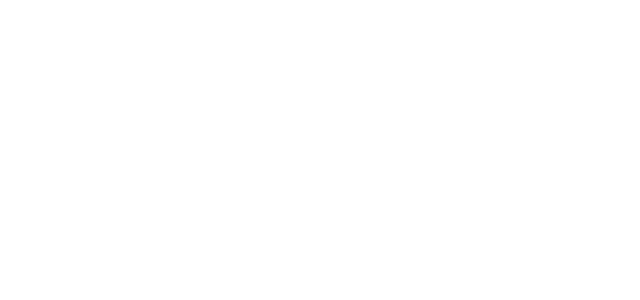
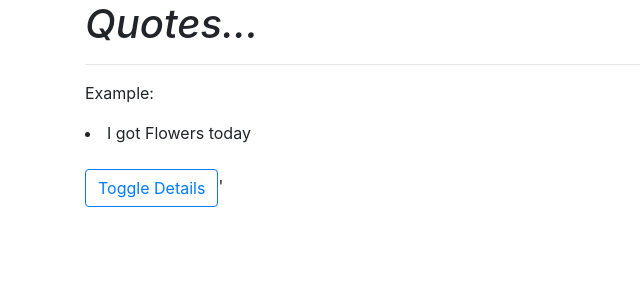
Before and after one commit to joannekoye/quotes, an Angular app: page / in a window 1280 px wide. Shown: the top 300 px of the page, without its empty margins (0-640 px from the left). Built offline with nearby package versions, Linux system fonts and the light colour scheme.

Commit message:
edit quote details

```diff
--- a/src/app/quote-detail/quote-detail.component.html
+++ b/src/app/quote-detail/quote-detail.component.html
@@ -1 +1,4 @@
-<p>quote-detail works!</p>
+<p><strong>Quote by: </strong>{{ quote.author }}</p>
+<br>
+<p><strong>Submitted by: </strong>{{ quote.submitPerson}} </p>
+<br>
--- a/src/app/quote-detail/quote-detail.component.ts
+++ b/src/app/quote-detail/quote-detail.component.ts
@@ -1,4 +1,5 @@
-import { Component, OnInit } from '@angular/core';
+import { Component, OnInit, Input, Output, EventEmitter } from '@angular/core';
+import { Quote } from '../quote'
 
 @Component({
   selector: 'app-quote-detail',
@@ -7,6 +8,9 @@ import { Component, OnInit } from '@angular/core';
 })
 export class QuoteDetailComponent implements OnInit {
 
+  @Input() quote: Quote;
+  @Output() isComplete = new EventEmitter<boolean>()
+
   constructor() { }
 
   ngOnInit(): void {
--- a/src/app/quote/quote.component.html
+++ b/src/app/quote/quote.component.html
@@ -11,7 +11,7 @@
             {{ quote.quote}}
           </li><br>
           <button (click) = 'toggleDetails(i)' class="btn btn-outline-primary">Toggle Details</button>
-          <app-
+          <app-quote-detail *ngIf= 'quote.showDescription' [quote] = 'quote'(isComplete)='deleteQuote($event,i)'></app-quote-detail>'
         </div>
       </div>
     </div>
```
Also changed, not shown: src/app/quote/quote.component.ts (line endings or trailing spaces).
